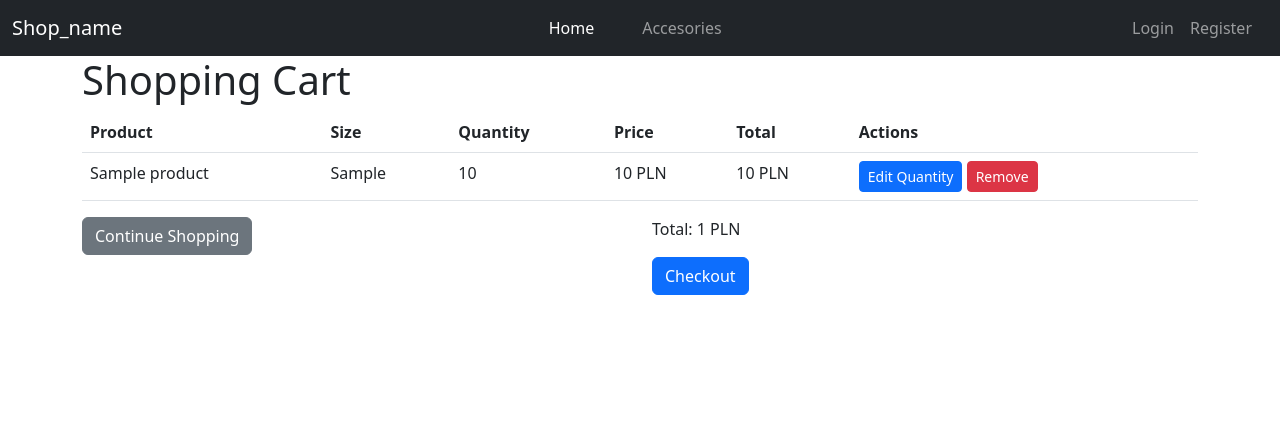
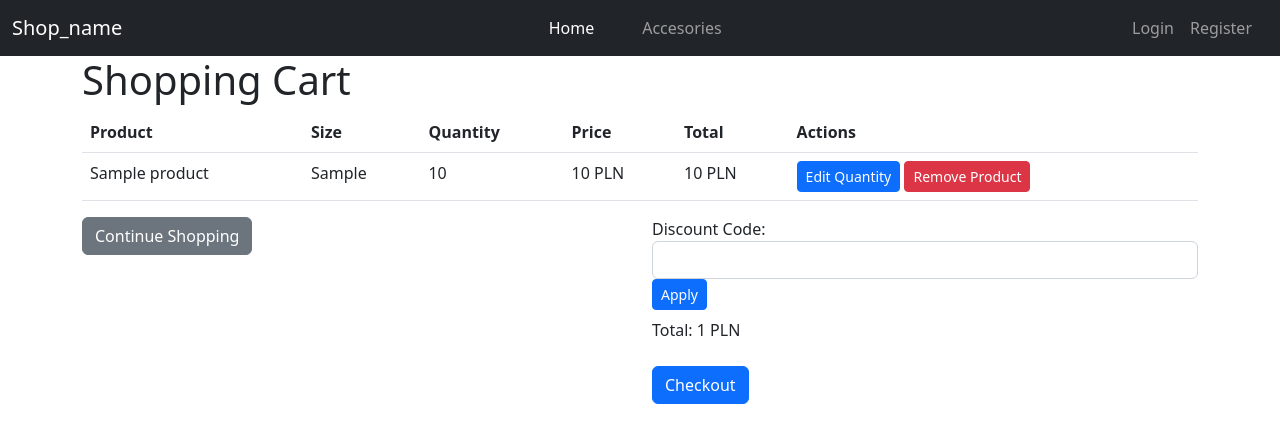
Before and after one commit to Sjemanko/shop-app, a Django app: template shopApp/ShoppingCart/templates/ShoppingCart/cart.html in a window 1280 px wide. Shown: the top 443 px of the page. Run offline with Django 4.2, Linux system fonts and the light colour scheme; the template is opened without the code that fills it: most values are stand-ins (such as "Sample title", 1, 10 or a date in 2020).

Commit message:
Added shopping cart

```diff
--- a/shopApp/ListItems/templates/ListItems/products.html
+++ b/shopApp/ListItems/templates/ListItems/products.html
@@ -128,6 +128,7 @@
                   <div class="d-grid gap-2 d-md-flex justify-content-md-end">
                   <a href="{{ item.name|slugify }}" class="btn btn-primary">Sprawdź szczegóły</a>
                   <button name="add_product" value="{{ item.name|slugify }}" class="btn btn-primary disabled">Add to shopping cart</button>
+                </form>
                 {% endif %}
                 </div>
               </div>
--- a/shopApp/ShoppingCart/templates/ShoppingCart/cart.html
+++ b/shopApp/ShoppingCart/templates/ShoppingCart/cart.html
@@ -64,9 +64,10 @@
                   <td>{{ item.product.price }} PLN</td>
                   <td>{{ price }} PLN</td>
                   <td>
-                    {% include 'ShoppingCart/includes/modal.html' with slug=item.product.slug %}
+                    {% include 'ShoppingCart/includes/quantity_modal.html' with slug=item.product.slug %}
                     <button type="button" class="btn btn-primary btn-sm " data-bs-toggle="modal" data-bs-target="#editQuantityModal{{ item.product.slug}}{{item.product_size}}">Edit Quantity</button>
-                    <button class="btn btn-danger btn-sm remove">Remove</button>
+                    {% include 'ShoppingCart/includes/remove_modal.html' with slug=item.product.slug %}
+                    <button type="button" class="btn btn-danger btn-sm " data-bs-toggle="modal" data-bs-target="#removeProductModal{{ item.product.slug}}{{item.product_size}}">Remove Product</button>
                   </td>
                 {% endfor %}
                 </tr>
@@ -76,11 +77,26 @@
         </div>
         <div class="row">
           <div class="col-6">
-            <button class="btn btn-secondary">Continue Shopping</button>
+            <button class="btn btn-secondary"><a href="{% url 'products_list'%}" style="text-decoration: none; color: white;">Continue Shopping</a></button>
           </div>
           <div class="col-6 text-right">
+            <form action="discount/", method="POST">
+              {% csrf_token %}
+                <div class="form-group">
+                    <label for="discountCode">Discount Code:</label>
+                    <input type="text" name="discount_code"
+                    class="form-control" id="discountCode">
+                    <button type="submit" class="btn btn-primary btn-sm">Apply</button>
+                </div>
+            </form>
+          <div class="col-10 text-right mt-2">
+            {% if not request.GET.used_code %}
             <p>Total: {{ total_cart_price }} PLN</p>
-            <button class="btn btn-primary">Checkout</button>
+            <button class="btn btn-primary mt-2">Checkout</button>
+            {% else %}
+            <p style="color: green">Total after discount: {{ total_cart_price }} PLN</p>
+            <button class="btn btn-primary mt-2">Checkout</button>
+            {% endif %}
           </div>
         </div>
       </div>
@@ -88,5 +104,5 @@
 
 {% block script %}
 <script src="https://cdn.jsdelivr.net/npm/bootstrap@5.2.3/dist/js/bootstrap.bundle.min.js" integrity="sha384-kenU1KFdBIe4zVF0s0G1M5b4hcpxyD9F7jL+jjXkk+Q2h455rYXK/7HAuoJl+0I4" crossorigin="anonymous"></script>
-<script src={% static 'js/reload.js' %}></script>
+{% comment %} <script src={% static 'js/rememberCode.js' %}></script> {% endcomment %}
 {% endblock %}
--- /dev/null
+++ b/shopApp/ShoppingCart/templates/ShoppingCart/includes/remove_modal.html
@@ -0,0 +1,27 @@
+<!-- Modal -->
+
+<div class="modal fade" id="removeProductModal{{slug}}{{item.product_size}}" tabindex="-1" role="dialog" aria-labelledby="removeProductModal" aria-hidden="true">
+    <div class="modal-dialog" role="document">
+      <div class="modal-content">
+        <div class="modal-header">
+          <h5 class="modal-title" id="removeProductModal">Remove Product</h5>
+          <button type="button" class="close" data-bs-dismiss="modal" aria-label="Close">
+            <span aria-hidden="true">&times;</span>
+          </button>
+        </div>
+        <form action="{% url 'remove_from_cart' id=item.id %}" method="POST">
+          <div class="modal-body">
+              {% csrf_token %}
+              <div class="form-group">
+                {{item.product.name}} {{item.id}}
+                <p class="center">Do you want to remove this product?</p>
+              </div>
+          </div>
+          <div class="modal-footer">
+            <button type="button" class="btn btn-primary" data-bs-dismiss="modal">No</button>
+            <button type="submit" name="item_id" value="{{ item.id }}" class="btn btn-danger" id="saveQuantity">Yes</button>
+        </form>
+        </div>
+      </div>
+    </div>
+  </div>
--- a/shopApp/ShoppingCart/urls.py
+++ b/shopApp/ShoppingCart/urls.py
@@ -5,4 +5,6 @@ from . import views
 urlpatterns = [
     path("", views.cart_view, name="cart_view"),
     path("<slug:slug>/add", views.add_product_to_cart, name="add_to_cart"),
+    path("<int:id>/remove", views.remove_product_from_cart, name="remove_from_cart"),
+    path("discount/", views.calculate_discount, name="calculate_discount")
 ]
```
Also changed, not shown: shopApp/ShoppingCart/admin.py (+5 -2 lines), shopApp/ShoppingCart/models.py (+8 -0 lines), shopApp/ShoppingCart/views.py (+40 -6 lines), shopApp/static/js/rememberCode.js (added, +9 -0 lines), shopApp/ShoppingCart/migrations/0010_discountcode.py (added), shopApp/ShoppingCart/templates/ShoppingCart/includes/quantity_modal.html (renamed from shopApp/ShoppingCart/templates/ShoppingCart/includes/modal.html).
